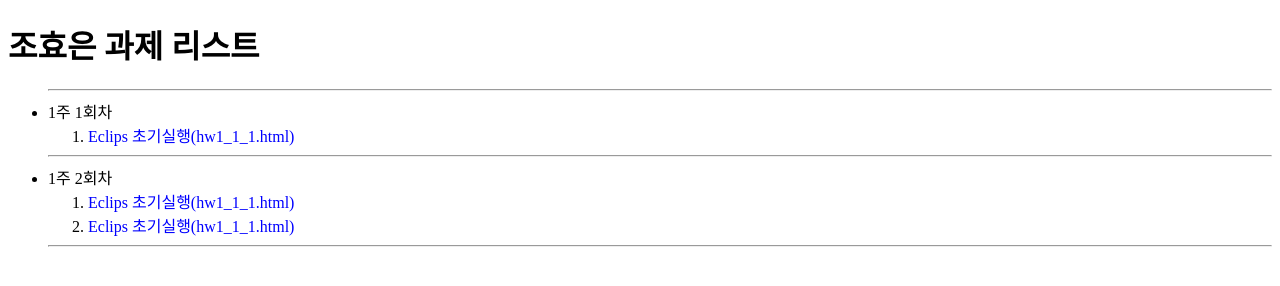
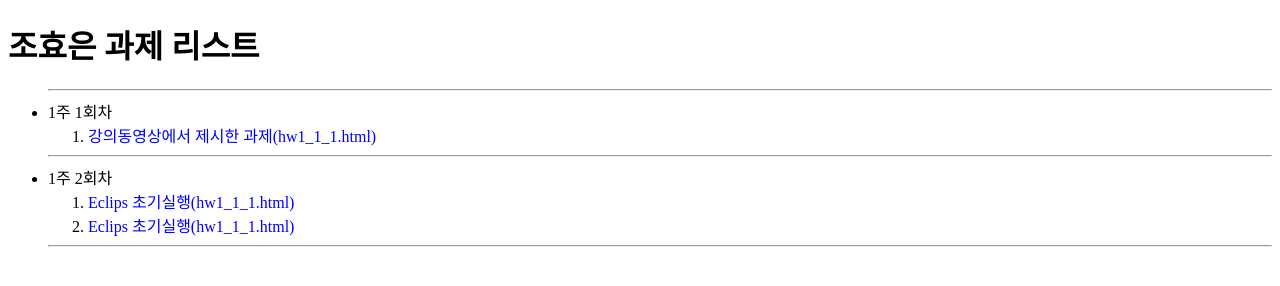
Before and after one commit to chohe3212/java-study, a plain HTML site: page index.html in a window 1280 px wide. Drawn offline with Linux system fonts and the light colour scheme.

Commit message:
Update index.html

```diff
--- a/index.html
+++ b/index.html
@@ -12,7 +12,7 @@
   <ul><hr/>
   <li> 1주 1회차</li>
   <ol>
-    <li><a href=https://chohe3212.github.io/java/hw1_1_1.html> Eclips 초기실행(hw1_1_1.html)</a></li>
+    <li><a href=https://chohe3212.github.io/java/hw1_1_1.html> 강의동영상에서 제시한 과제(hw1_1_1.html)</a></li>
   </ol><hr/>
   <li> 1주 2회차</li>
   <ol>
```
